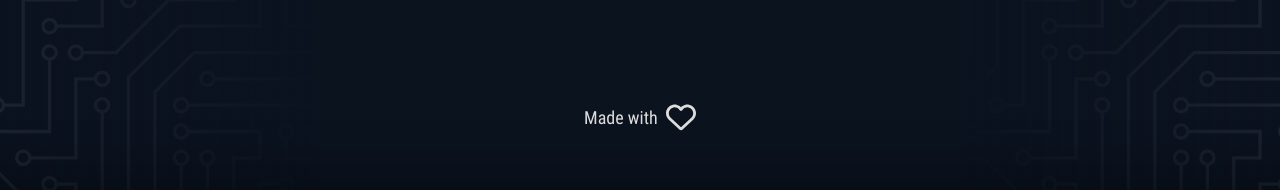
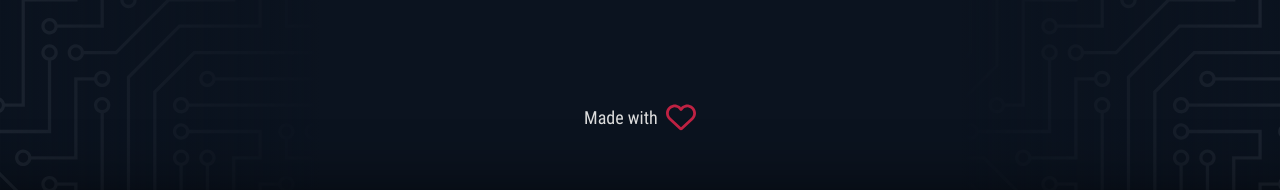
Before and after one commit to rayferric/rayferric.xyz, a Next.js app: page /about in a window 1280 px wide. Shown: the part 607-797 px from the top of the page. Built offline with nearby package versions, Linux system fonts and the light colour scheme.

Commit message:
feat: improve the footer and update the hyperlink to point to the new repo

```diff
--- a/components/footer.module.css
+++ b/components/footer.module.css
@@ -11,11 +11,11 @@
 }
 
 .heart {
-  color: var(--strong-foreground-color);
+  color: #bf2243;
   width: 30px;
   height: 30px;
-  transition: 0.1s;
+  transition-duration: 200ms;
 }
 .heart:hover {
-  color: #bf2243;
+  scale: 1.2;
 }
--- a/components/footer.tsx
+++ b/components/footer.tsx
@@ -8,7 +8,7 @@ export default function Footer() {
     <div className={styles['footer']}>
       <p className={styles['text']}>Made with&nbsp;&nbsp;</p>
       <a
-        href='https://github.com/rayferric/rayferric.github.io/'
+        href='https://github.com/rayferric/rayferric.xyz'
         target='_blank'
         rel='noreferrer'
       >
```
